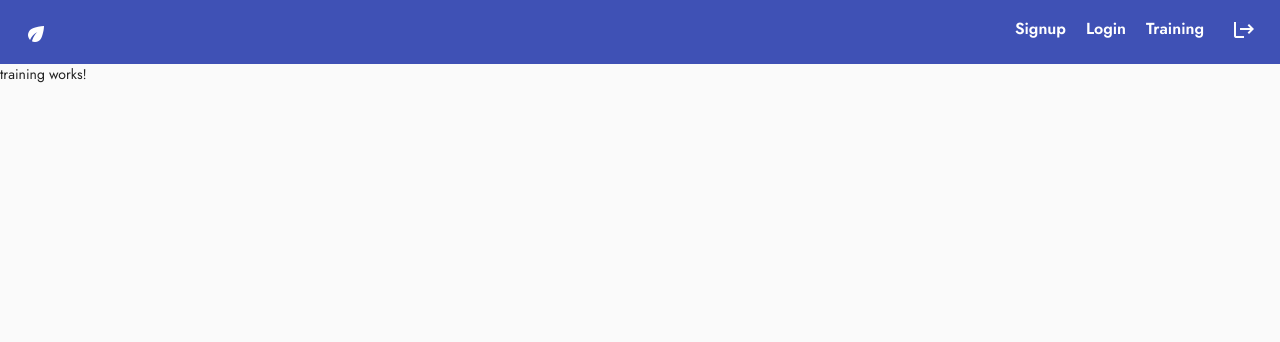
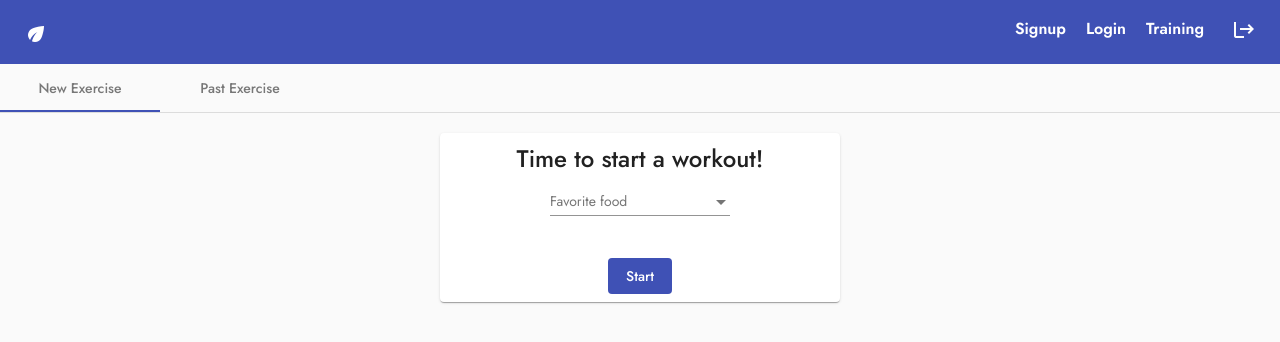
Before and after one commit to VLarz/ng-fitness-tracker, an Angular app: page /training in a window 1280 px wide. Shown: the top 342 px of the page. Built offline with nearby package versions, Linux system fonts and the light colour scheme.

Commit message:
Added new training

```diff
--- a/src/app/components/training/new-training/new-training.component.html
+++ b/src/app/components/training/new-training/new-training.component.html
@@ -1 +1,18 @@
-<p>new-training works!</p>
+<section class="new-training" fxLayout fxLayoutAlign="center">
+  <mat-card fxFlex.xs="100%" fxFlex="400px">
+    <mat-card-title fxLayoutAlign="center">Time to start a workout!</mat-card-title>
+    <mat-card-content>
+      <mat-form-field fxLayoutAlign="center">
+        <mat-label>Favorite food</mat-label>
+        <mat-select>
+          <mat-option *ngFor="let training of trainings" [value]="training.id">
+            {{ training.value }}
+          </mat-option>
+        </mat-select>
+      </mat-form-field>
+    </mat-card-content>
+    <mat-card-actions fxLayoutAlign="center">
+      <button type="submit" mat-flat-button color="primary" (click)="onStartTraining()">Start</button>
+    </mat-card-actions>
+  </mat-card>
+</section>
--- a/src/app/components/training/new-training/new-training.component.scss
+++ b/src/app/components/training/new-training/new-training.component.scss
@@ -0,0 +1,3 @@
+.new-training {
+  padding: 20px 0 20px 0  ;
+}
--- a/src/app/components/training/new-training/new-training.component.ts
+++ b/src/app/components/training/new-training/new-training.component.ts
@@ -1,4 +1,4 @@
-import { Component, OnInit } from '@angular/core';
+import { Component, OnInit, EventEmitter, Output } from '@angular/core';
 
 @Component({
   selector: 'app-new-training',
@@ -6,10 +6,21 @@ import { Component, OnInit } from '@angular/core';
   styleUrls: ['./new-training.component.scss']
 })
 export class NewTrainingComponent implements OnInit {
+  trainings = [
+    { id: 1, value: 'Crunches' },
+    { id: 2, value: 'Touch Toes' },
+    { id: 3, value: 'Side Lunges' },
+    { id: 4, value: 'Burpees' },
+  ];
+
+  @Output() trainingStart = new EventEmitter<void>();
 
   constructor() { }
 
   ngOnInit(): void {
   }
 
+  onStartTraining(): void {
+    this.trainingStart.emit();
+  }
 }
--- a/src/app/components/training/training.component.html
+++ b/src/app/components/training/training.component.html
@@ -1 +1,9 @@
-<p>training works!</p>
+<mat-tab-group *ngIf="!ongoingTraining">
+  <mat-tab label="New Exercise">
+    <app-new-training (trainingStart)="ongoingTraining = true"></app-new-training>
+  </mat-tab>
+  <mat-tab label="Past Exercise">
+    <app-past-training ></app-past-training>
+  </mat-tab>
+</mat-tab-group>
+<app-current-training *ngIf="ongoingTraining"></app-current-training>
--- a/src/app/components/training/training.component.ts
+++ b/src/app/components/training/training.component.ts
@@ -6,6 +6,7 @@ import { Component, OnInit } from '@angular/core';
   styleUrls: ['./training.component.scss']
 })
 export class TrainingComponent implements OnInit {
+  ongoingTraining = false;
 
   constructor() { }
 
```
